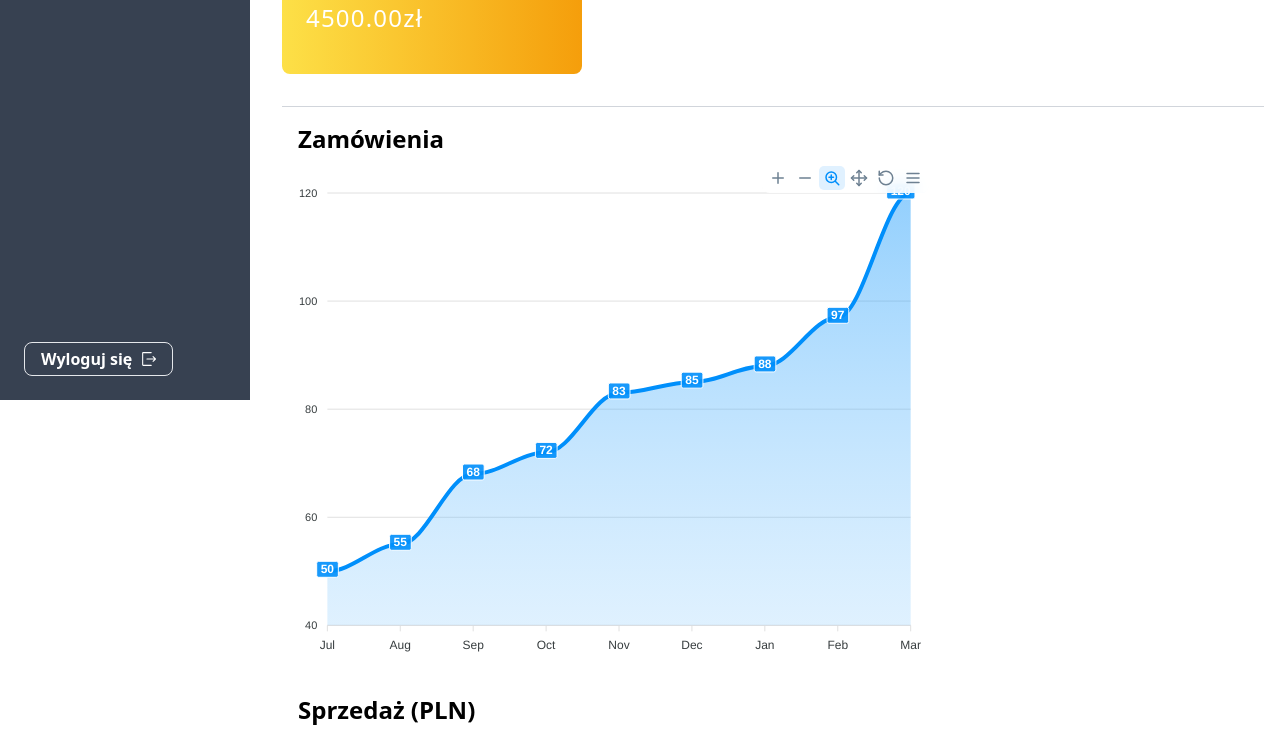
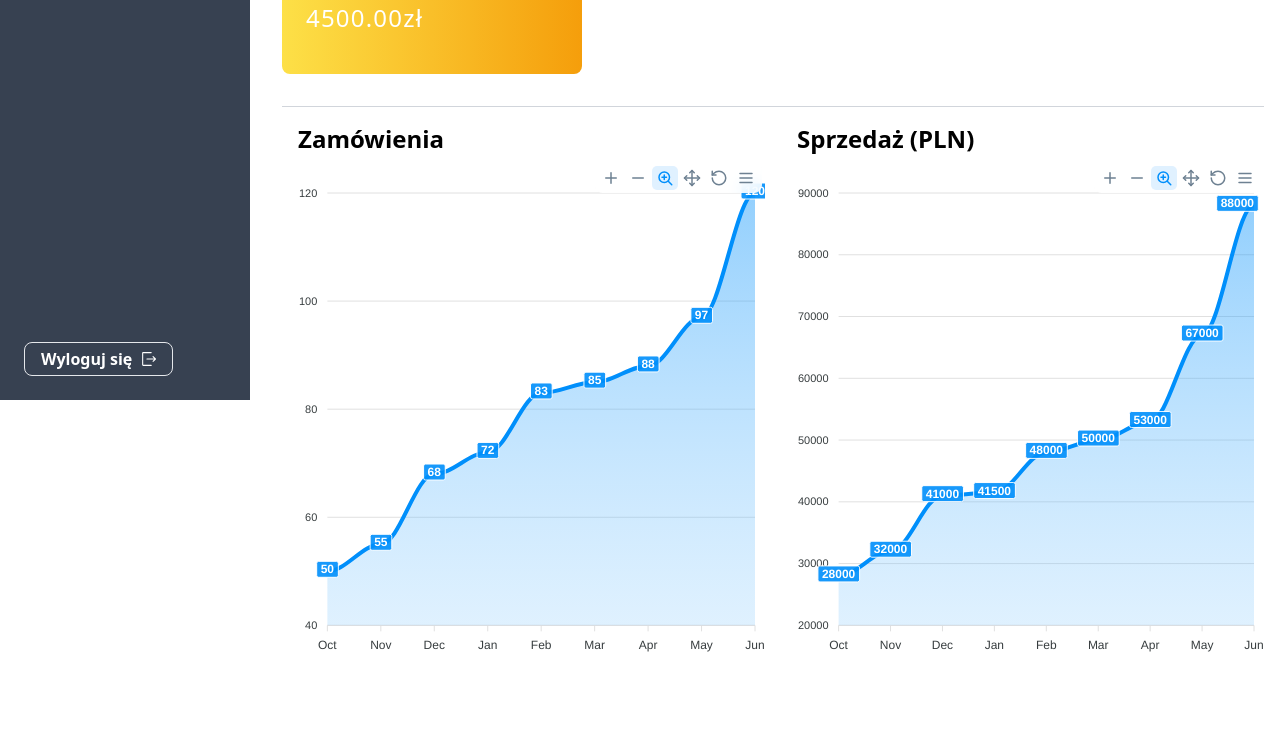
Before and after one commit to tomaszsliwakowski/Dashboard_e_shop, a Next.js app: page /dashboard in a window 1280 px wide. Shown: the part 400-1136 px from the top of the page. After the commit the page ends 1094 px from the top, so only its background shows below. Built offline with nearby package versions, Linux system fonts and the light colour scheme.

Commit message:
fix_chartMonth

```diff
--- a/src/app/dashboard/page.tsx
+++ b/src/app/dashboard/page.tsx
@@ -48,7 +48,7 @@ export default function Dashboard() {
           color="bg-gradient-to-r from-yellow-300 to-amber-500"
         />
       </div>
-      <div className="flex gap-4 w-full flex-wrap mt-4">
+      <div className="flex gap-4 w-full mt-4 max-xl:flex-wrap">
         <DynamicCharts
           type="area"
           chartName="Zamówienia"
--- a/src/components/charts.tsx
+++ b/src/components/charts.tsx
@@ -34,33 +34,34 @@ export default function Charts(props: PROPS) {
     let date: Date = new Date();
     let lastMonths: string[] = [],
       monthNames: string[] = [
+        "Jan",
+        "Feb",
+        "Mar",
+        "Apr",
+        "May",
+        "Jun",
+        "Jul",
+        "Aug",
+        "Sep",
+        "Oct",
+        "Nov",
         "Dec",
-        "Nov",
-        "Oct",
-        "Sep",
-        "Aug",
-        "Jul",
-        "Jun",
-        "May",
-        "Apr",
-        "Mar",
-        "Feb",
-        "Jan",
       ];
     for (let i = 0; i < 12; i++) {
       lastMonths.push(monthNames[date.getMonth()]);
       date.setMonth(date.getMonth() - 1);
     }
-    return lastMonths;
+    return lastMonths.splice(0, 9).reverse();
   }
+
   return (
-    <div className="max-md:pr-2 max-md:w-full">
-      <h2 className="pl-4 font-bold text-2xl mb-2">{chartName}</h2>
+    <div className="max-md:pr-2 w-full max-w-2xl">
+      <h2 className="pl-4 font-bold text-2xl mb-2 ">{chartName}</h2>
       <Chart
         options={state.options}
         series={state.series}
         type={type}
-        width={width && width < 940 ? "100%" : 650}
+        width={"100%"}
         height={500}
       />
     </div>
```
